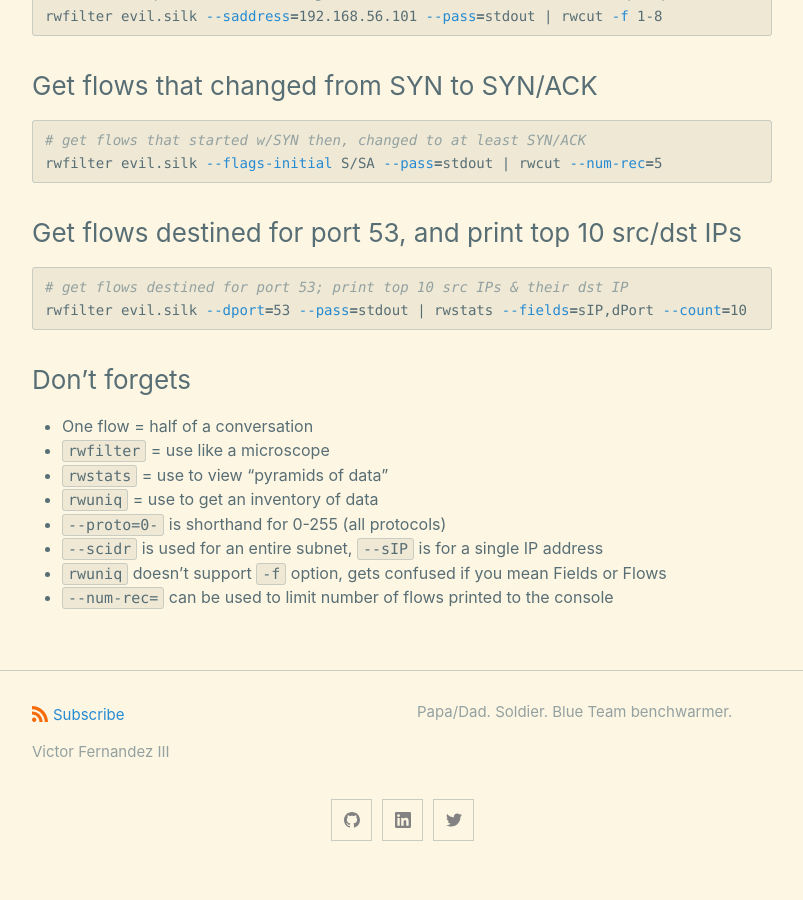
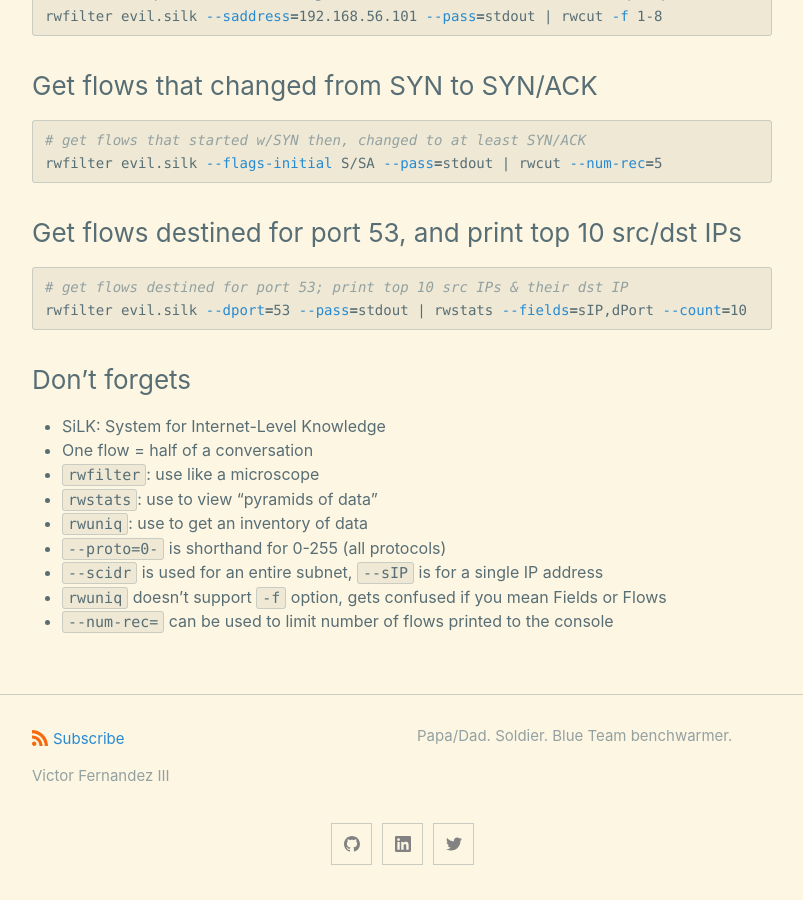
Before and after one commit to cyberphor/blog, a Jekyll site: the page built from _posts/2019-07-01-silk.md, in a window 1280 px wide and 900 px high, scrolled down 1160 px. Shown: the whole window, without its empty margins (238-1041 px from the left). Built offline with Jekyll 4.4.1, drawn with Linux system fonts in a browser that asks for light colours; before the commit the page ends 2036 px from its top, so only the background shows below that.

Commit message:
Corrected title.

````diff
--- a/_posts/2019-07-01-silk.md
+++ b/_posts/2019-07-01-silk.md
@@ -1,6 +1,6 @@
 ---
 layout: post
-title: 'silk'
+title: 'SiLK'
 permalink: 'silk'
 category: notes
 ---
@@ -58,10 +58,11 @@ rwfilter evil.silk --dport=53 --pass=stdout | rwstats --fields=sIP,dPort --count
 ```
 
 ### Don't forgets
+* SiLK: System for Internet-Level Knowledge
 * One flow = half of a conversation
-* `rwfilter` = use like a microscope
-* `rwstats` = use to view "pyramids of data"
-* `rwuniq` = use to get an inventory of data
+* `rwfilter`: use like a microscope
+* `rwstats`: use to view "pyramids of data"
+* `rwuniq`: use to get an inventory of data
 * `--proto=0-` is shorthand for 0-255 (all protocols)
 * `--scidr` is used for an entire subnet, `--sIP` is for a single IP address
 * `rwuniq` doesn't support `-f` option, gets confused if you mean Fields or Flows
````
